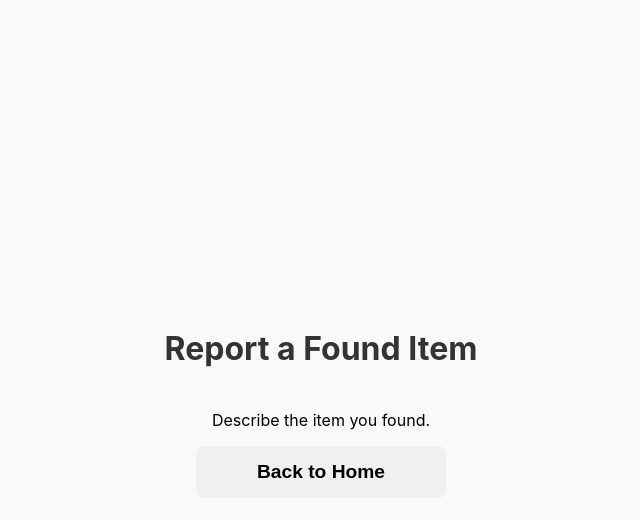
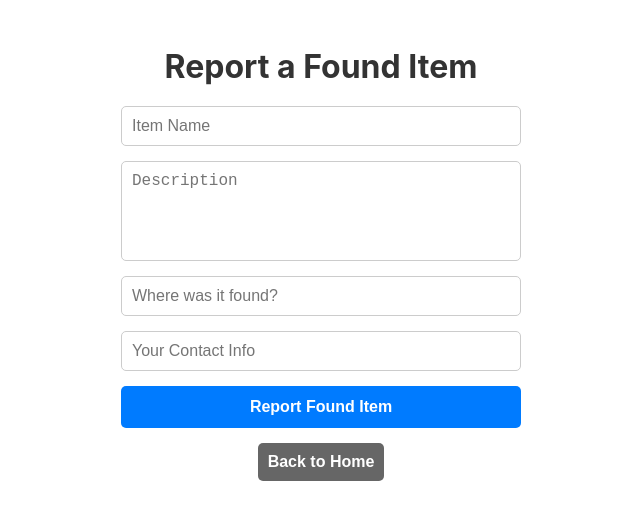
Before and after one commit to hidayetozsoy/found-it, a React (Create React App) app: page /found in a window 1280 px wide. Shown: the top 520 px of the page, without its empty margins (319-959 px from the left). Built offline with nearby package versions, Linux system fonts and the light colour scheme.

Commit message:
forms added to pages

```diff
--- a/src/App.css
+++ b/src/App.css
@@ -1,25 +1,22 @@
+/* General Container Styling */
 .container {
   display: flex;
   flex-direction: column;
   align-items: center;
   justify-content: center;
-  height: 100vh;
   text-align: center;
-  background-color: #f9f9f9;
+  padding: 20px;
 }
 
+/* Title Styling */
 .title {
   font-size: 2rem;
   font-weight: bold;
   color: #333;
-}
-
-.subtitle {
-  font-size: 1.2rem;
-  color: #666;
   margin-bottom: 20px;
 }
 
+/* Home Page Button Styling */
 .button-container {
   display: flex;
   gap: 20px;
@@ -36,10 +33,6 @@ button {
   width: 250px;
 }
 
-button:hover {
-  opacity: 0.8;
-}
-
 .lost-button {
   background-color: #ff4d4d;
   color: white;
@@ -49,3 +42,64 @@ button:hover {
   background-color: #4caf50;
   color: white;
 }
+
+button:hover {
+  opacity: 0.8;
+}
+
+/* Form Styling (Lost & Found Item Pages) */
+.form {
+  display: flex;
+  flex-direction: column; /* Stack inputs vertically */
+  align-items: center; /* Center align inputs */
+  gap: 15px;
+  width: 100%;
+  max-width: 400px;
+}
+
+input, textarea {
+  padding: 10px;
+  font-size: 1rem;
+  border: 1px solid #ccc;
+  border-radius: 5px;
+  width: 100%; /* Ensure full width */
+  box-sizing: border-box; /* Avoid extra width due to padding */
+}
+
+textarea {
+  height: 100px;
+  resize: none;
+}
+
+/* Submit & Back Buttons (Lost & Found Pages) */
+.submit-button {
+  background-color: #007bff;
+  color: white;
+  padding: 12px;
+  font-size: 1rem;
+  border: none;
+  border-radius: 5px;
+  cursor: pointer;
+  width: 100%;
+  transition: 0.3s ease;
+}
+
+.submit-button:hover {
+  background-color: #0056b3;
+}
+
+.back-button {
+  margin-top: 15px;
+  background-color: #666;
+  color: white;
+  padding: 10px;
+  font-size: 1rem;
+  border: none;
+  border-radius: 5px;
+  cursor: pointer;
+  width: 100%;
+}
+
+.back-button:hover {
+  background-color: #444;
+}
--- a/src/App.js
+++ b/src/App.js
@@ -2,6 +2,7 @@ import { BrowserRouter as Router, Routes, Route } from "react-router-dom";
 import Home from "./pages/Home";
 import LostItem from "./pages/LostItem";
 import FoundItem from "./pages/FoundItem";
+import UserProfile from "./pages/UserProfile";
 
 function App() {
   return (
@@ -10,6 +11,7 @@ function App() {
         <Route path="/" element={<Home />} />
         <Route path="/lost" element={<LostItem />} />
         <Route path="/found" element={<FoundItem />} />
+        <Route path="profile/:username" element={<UserProfile />} />
       </Routes>
     </Router>
   );
--- a/src/pages/FoundItem.js
+++ b/src/pages/FoundItem.js
@@ -1,10 +1,62 @@
+import { useState } from "react";
 import { Link } from "react-router-dom";
 
 function FoundItem() {
+  const [formData, setFormData] = useState({
+    itemName: "",
+    description: "",
+    location: "",
+    contact: "",
+  });
+
+  const handleChange = (e) => {
+    setFormData({ ...formData, [e.target.name]: e.target.value });
+  };
+
+  const handleSubmit = (e) => {
+    e.preventDefault();
+    console.log("Found Item Submitted:", formData);
+    alert("Found item reported successfully!");
+    setFormData({ itemName: "", description: "", location: "", contact: "" });
+  };
+
   return (
     <div className="container">
       <h2 className="title">Report a Found Item</h2>
-      <p>Describe the item you found.</p>
+      <form onSubmit={handleSubmit} className="form">
+        <input
+          type="text"
+          name="itemName"
+          placeholder="Item Name"
+          value={formData.itemName}
+          onChange={handleChange}
+          required
+        />
+        <textarea
+          name="description"
+          placeholder="Description"
+          value={formData.description}
+          onChange={handleChange}
+          required
+        ></textarea>
+        <input
+          type="text"
+          name="location"
+          placeholder="Where was it found?"
+          value={formData.location}
+          onChange={handleChange}
+          required
+        />
+        <input
+          type="text"
+          name="contact"
+          placeholder="Your Contact Info"
+          value={formData.contact}
+          onChange={handleChange}
+          required
+        />
+        <button type="submit" className="submit-button">Report Found Item</button>
+      </form>
 
       <Link to="/">
         <button className="back-button">Back to Home</button>
--- a/src/pages/LostItem.js
+++ b/src/pages/LostItem.js
@@ -1,10 +1,62 @@
+import { useState } from "react";
 import { Link } from "react-router-dom";
 
 function LostItem() {
+    const [formData, setFormData] = useState({
+        itemName: "",
+        description: "",
+        location: "",
+        contact: "",
+    });
+
+    const handleChange = (e) => {
+        setFormData({ ...formData, [e.target.name]: e.target.value });
+    };
+
+    const handleSubmit = (e) => {
+        e.preventDefault();
+        console.log("Lost Item Submitted:", formData);
+        alert("Lost item reported successfully!");
+        setFormData({ itemName: "", description: "", location: "", contact: "" });
+    };
+
     return (
         <div className="container">
             <h2 className="title">Report a Lost Item</h2>
-      <p>Describe your lost item below.</p>
+            <form onSubmit={handleSubmit} className="form">
+                <input
+                    type="text"
+                    name="itemName"
+                    placeholder="Item Name"
+                    value={formData.itemName}
+                    onChange={handleChange}
+                    required
+                />
+                <textarea
+                    name="description"
+                    placeholder="Description"
+                    value={formData.description}
+                    onChange={handleChange}
+                    required
+                ></textarea>
+                <input
+                    type="text"
+                    name="location"
+                    placeholder="Last Seen Location"
+                    value={formData.location}
+                    onChange={handleChange}
+                    required
+                />
+                <input
+                    type="text"
+                    name="contact"
+                    placeholder="Your Contact Info"
+                    value={formData.contact}
+                    onChange={handleChange}
+                    required
+                />
+                <button type="submit" className="submit-button">Report Lost Item</button>
+            </form>
 
             <Link to="/">
                 <button className="back-button">Back to Home</button>
--- /dev/null
+++ b/src/pages/UserProfile.js
@@ -0,0 +1,10 @@
+import React from 'react';
+import { useParams } from 'react-router-dom';
+
+function UserProfile() {
+  const { username } = useParams();
+
+  return <div>User Profile: {username}</div>;
+}
+
+export default UserProfile;
```
Also changed, not shown: features.txt (added), src/components/Navbar.js (added). Lines whose indentation alone changed are shown as unchanged.
